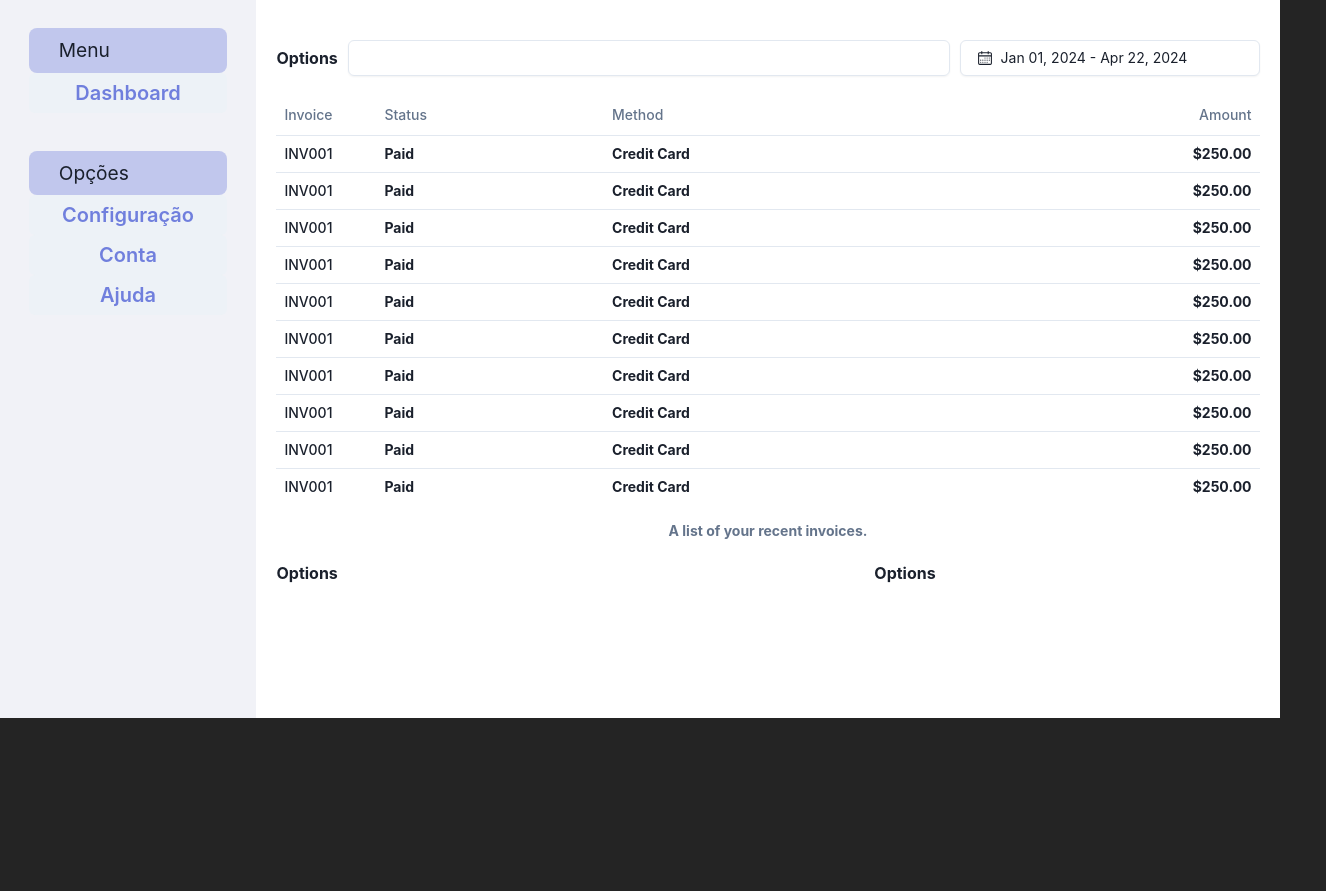
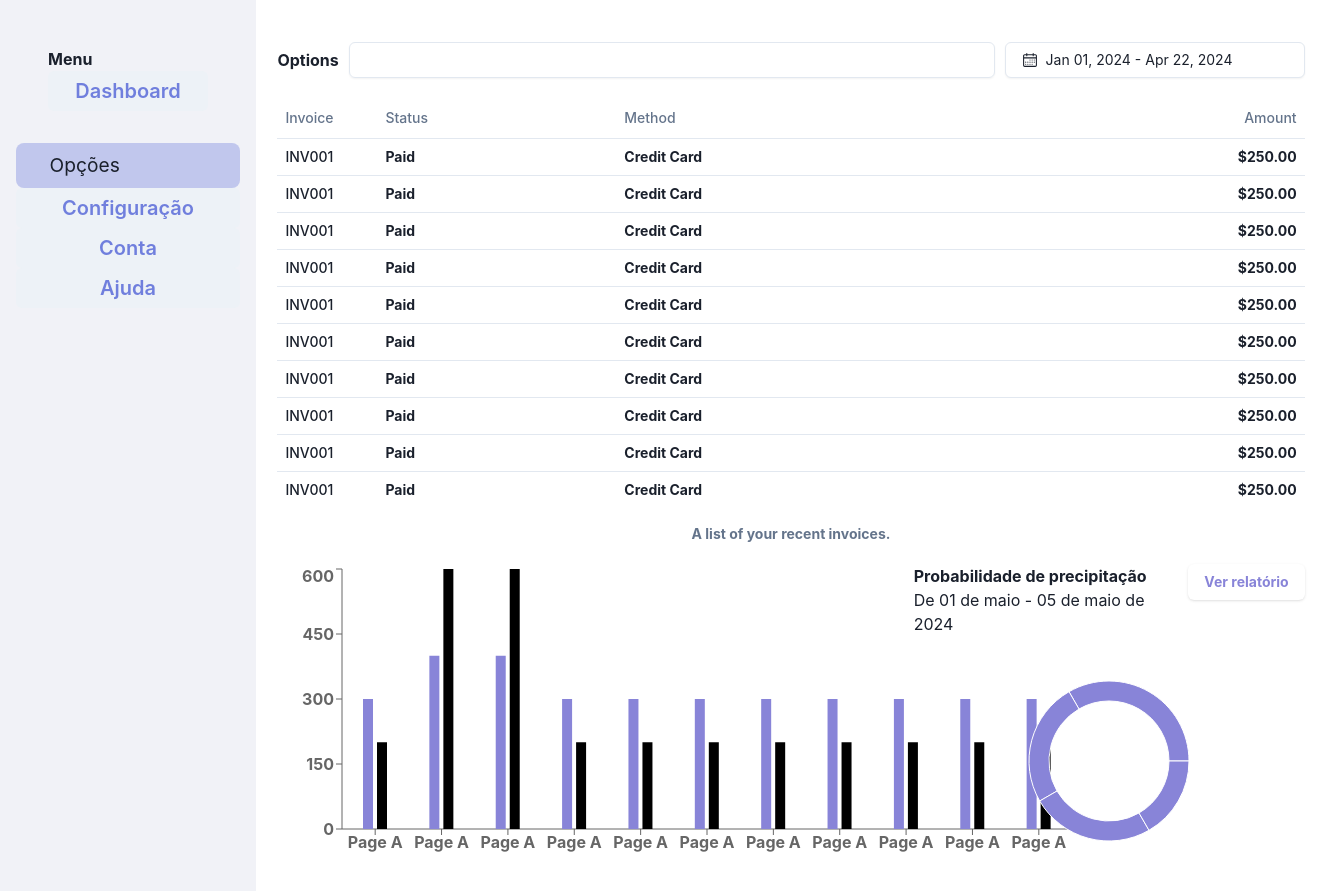
Before and after one commit to dashboard-unesp/dashboard-backend, a React (Vite) app in the folder unesp-dashboard/: page / in a window 1280 px wide. Shown: the part 82-973 px from the top of the page, 1326 px wide, since content can reach past the window. Before the commit the page ends 800 px from the top, so only its background shows below. Built offline with nearby package versions, Linux system fonts and the light colour scheme.

Commit message:
enhancing css and tailwind integration, main layout and first steps with recharts to donut and bar chart components

```diff
--- a/unesp-dashboard/package.json
+++ b/unesp-dashboard/package.json
@@ -24,6 +24,7 @@
     "react": "^18.2.0",
     "react-day-picker": "^8.10.1",
     "react-dom": "^18.2.0",
+    "recharts": "^2.12.6",
     "tailwind-merge": "^2.3.0",
     "tailwindcss-animate": "^1.0.7"
   },
@@ -32,6 +33,7 @@
     "@types/node": "^20.12.8",
     "@types/react": "^18.2.66",
     "@types/react-dom": "^18.2.22",
+    "@types/recharts": "^1.8.29",
     "@vitejs/plugin-react": "^4.2.1",
     "autoprefixer": "^10.4.19",
     "postcss": "^8.4.38",
--- /dev/null
+++ b/unesp-dashboard/src/components/charts/dashboard-bar-chart/BarChart.tsx
@@ -0,0 +1,26 @@
+import { BarChart, Bar, XAxis, YAxis } from 'recharts';
+const data = [
+    {name: 'Page A', uv: 300, pv: 200},
+    {name: 'Page A', uv: 400, pv: 600},
+    {name: 'Page A', uv: 400, pv: 600},
+    {name: 'Page A', uv: 300, pv: 200},
+    {name: 'Page A', uv: 300, pv: 200},
+    {name: 'Page A', uv: 300, pv: 200},
+    {name: 'Page A', uv: 300, pv: 200},
+    {name: 'Page A', uv: 300, pv: 200},
+    {name: 'Page A', uv: 300, pv: 200},
+    {name: 'Page A', uv: 300, pv: 200},
+    {name: 'Page A', uv: 300, pv: 200},
+
+];
+
+export function BarChartComponent() {
+    return (
+        <BarChart width={800} height={300} data={data}>
+          <XAxis dataKey="name" />
+          <YAxis />
+          <Bar dataKey="uv" barSize={10} fill="#8884d8"/>
+          <Bar dataKey="pv" barSize={10} fill="#000"/>
+        </BarChart>
+    )
+};
--- /dev/null
+++ b/unesp-dashboard/src/components/charts/dashboard-donut-chart/DonutChart.css
@@ -0,0 +1,13 @@
+.donut-chart-header > h2 + p {
+    font-weight: 400;
+}
+
+.report-button {
+    background-color: #FFF;
+    color: #8884d8;
+    font-weight: 700;
+}
+
+.report-button:hover {
+    background-color: #FFF;
+}
--- /dev/null
+++ b/unesp-dashboard/src/components/charts/dashboard-donut-chart/DonutChart.tsx
@@ -0,0 +1,89 @@
+import { Button } from '@/components/ui/button';
+import React, { PureComponent } from 'react';
+import { PieChart, Pie, Sector, ResponsiveContainer } from 'recharts';
+import './DonutChart.css';
+
+const data = [
+  { name: 'Group A', value: 400 },
+  { name: 'Group B', value: 300 },
+  { name: 'Group C', value: 300 },
+  { name: 'Group D', value: 200 },
+];
+
+const calcDonut = (props: { cx: any; cy: any; midAngle: any; innerRadius: any; outerRadius: any; startAngle: any; endAngle: any; fill: any; payload: any; percent: any; value: any; }) => {
+  const RADIAN = Math.PI / 180;
+  const { cx, cy, midAngle, innerRadius, outerRadius, startAngle, endAngle, fill, payload, percent, value } = props;
+  const sin = Math.sin(-RADIAN * midAngle);
+  const cos = Math.cos(-RADIAN * midAngle);
+  const sx = cx + (outerRadius + 10) * cos;
+  const sy = cy + (outerRadius + 10) * sin;
+  const mx = cx + (outerRadius + 30) * cos;
+  const my = cy + (outerRadius + 30) * sin;
+  const ex = mx + (cos >= 0 ? 1 : -1) * 22;
+  const ey = my;
+  const textAnchor = cos >= 0 ? 'start' : 'end';
+
+  return (
+    <g>
+      <text x={cx} y={cy} dy={8} textAnchor="middle" fill={fill}>
+        {payload.name}
+      </text>
+      <Sector
+        cx={cx}
+        cy={cy}
+        innerRadius={innerRadius}
+        outerRadius={outerRadius}
+        startAngle={startAngle}
+        endAngle={endAngle}
+        fill={fill}
+      />
+      <Sector
+        cx={cx}
+        cy={cy}
+        startAngle={startAngle}
+        endAngle={endAngle}
+        innerRadius={outerRadius + 6}
+        outerRadius={outerRadius + 10}
+        fill={fill}
+      />
+      <path d={`M${sx},${sy}L${mx},${my}L${ex},${ey}`} stroke={fill} fill="none" />
+      <circle cx={ex} cy={ey} r={2} fill={fill} stroke="none" />
+      <text x={ex + (cos >= 0 ? 1 : -1) * 12} y={ey} textAnchor={textAnchor} fill="#333">{`PV ${value}`}</text>
+      <text x={ex + (cos >= 0 ? 1 : -1) * 12} y={ey} dy={18} textAnchor={textAnchor} fill="#999">
+        {`(Rate ${(percent * 100).toFixed(2)}%)`}
+      </text>
+    </g>
+  );
+};
+
+export function DonutChartComponent(){
+
+
+    return (
+      <div className='flex flex-col items-center'>
+        <header className='flex flex-row justify-c'>
+          <div className='donut-chart-header'>
+            <h2>Probabilidade de precipitação</h2>
+            <p>De 01 de maio - 05 de maio de 2024</p>
+          </div>
+          <Button className='report-button'>Ver relatório</Button>
+        </header>
+        <div className='h-fit'>
+            <PieChart width={250} height={250}>
+              <Pie
+                data={data}
+                cx="50%"
+                cy="50%"
+                innerRadius={60}
+                outerRadius={80}
+                fill="#8884d8"
+                dataKey="value"
+              />
+            </PieChart>
+        </div>
+        <footer className='h-fit'>
+          <p>test</p>
+        </footer>
+      </div>
+    );
+};
--- a/unesp-dashboard/src/components/sidebar/Sidebar.css
+++ b/unesp-dashboard/src/components/sidebar/Sidebar.css
@@ -1,12 +1,4 @@
-.sidebar-container{
-    display: flex;
-    flex-direction: column;
-    padding: 4%;
-}
 
-.sidebar-menu {
-    padding: 8%;
-}
 
 .sidebar-menu > ul {
     list-style: none;
--- a/unesp-dashboard/src/components/sidebar/Sidebar.tsx
+++ b/unesp-dashboard/src/components/sidebar/Sidebar.tsx
@@ -4,8 +4,8 @@ import './Sidebar.css';
 function Sidebar(){
 
     return(
-        <nav className='sidebar-container'>
-            <div className='sidebar-menu'>
+        <nav className='flex flex-col p-4'>
+            <div className='p-8'>
                 <h3>Menu</h3>
                 <ul>
                     <li>
@@ -20,7 +20,7 @@ function Sidebar(){
                 <ul>
                     <li>
                         <Button width={'100%'} paddingY={'8%'} color={'#707FDD'} fontSize={'20px'} fontWeight={600}>
-                            Configuração
+                           Configuração
                         </Button>
                     </li>
                     <li>
--- a/unesp-dashboard/src/pages/home/Home.css
+++ b/unesp-dashboard/src/pages/home/Home.css
@@ -1,5 +1,6 @@
 .dashboard-container {
     padding: 4% 2%;
+    background-color: #FFF;
 }
 
 .dashboard-header {
--- a/unesp-dashboard/src/pages/home/Home.tsx
+++ b/unesp-dashboard/src/pages/home/Home.tsx
@@ -3,6 +3,8 @@ import './Home.css';
 import { SearchOptions } from '@/components/dashboard-search-options/DashboardSearchOptions';
 import { Input } from '@/components/ui/input';
 import { DashboardTable } from '@/components/dashboard-table/DashboardTable';
+import { BarChartComponent } from '@/components/charts/dashboard-bar-chart/BarChart';
+import { DonutChartComponent } from '@/components/charts/dashboard-donut-chart/DonutChart';
 
 function Home(){
     return (
@@ -17,10 +19,10 @@ function Home(){
             </main>
             <section className='chart-container'>
                 <div className='bar-chart-container'>
-                    <SearchOptions />
+                    <BarChartComponent />
                 </div>
                 <div className='donut-chart-container'>
-                    <SearchOptions />
+                    <DonutChartComponent />
                 </div>
             </section>
         </div>
```
Also changed, not shown: unesp-dashboard/src/App.tsx (+4 -3 lines), 1 other file (tests, documents, lock files or other folders).
